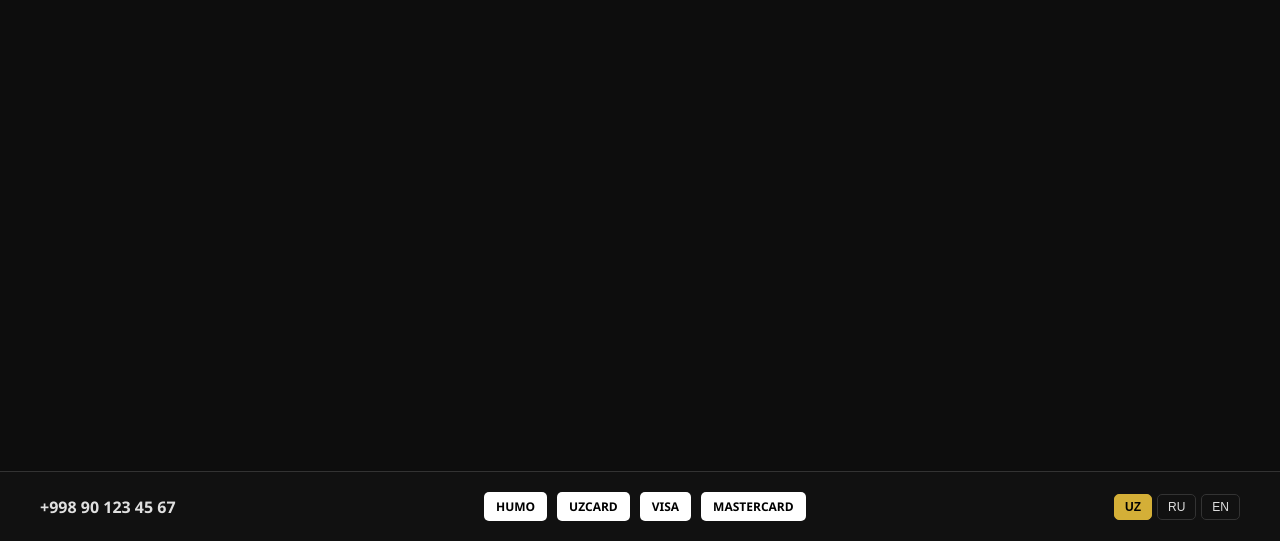
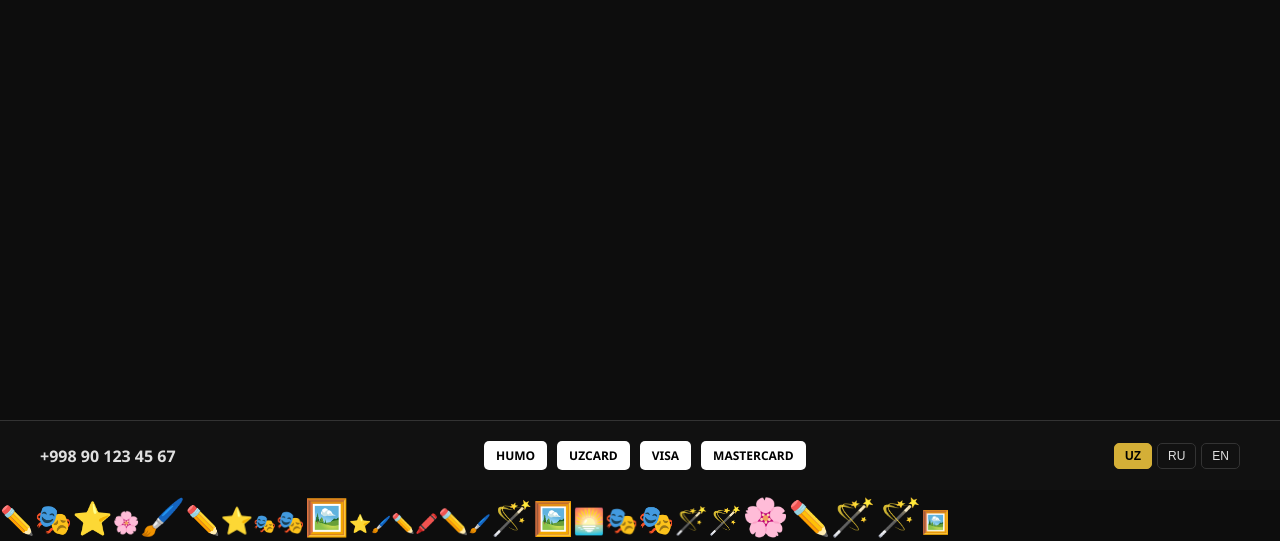
Before and after one commit to zeshkoziev-jpg/Sardor-Art-New, a website: page public/favorites.html in a window 1280 px wide. Shown: the part 259-800 px from the top of the page. Drawn offline with Linux system fonts and the light colour scheme; no server answers.

Commit message:
favorites

```diff
--- a/public/favorites.html
+++ b/public/favorites.html
@@ -16,5 +16,6 @@
   </main>
   <footer id="main-footer"></footer>
   <script src="/app.js"></script>
+  <script src="./sardor-extra.js" ></script>
 </body>
 </html>
```
